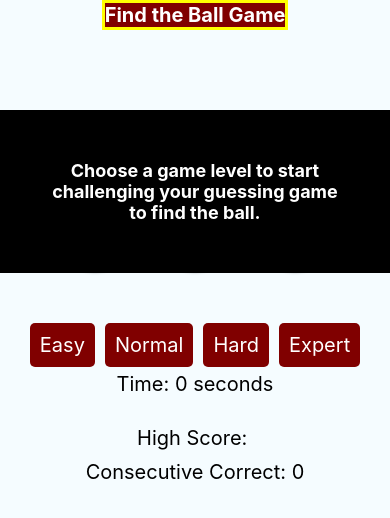
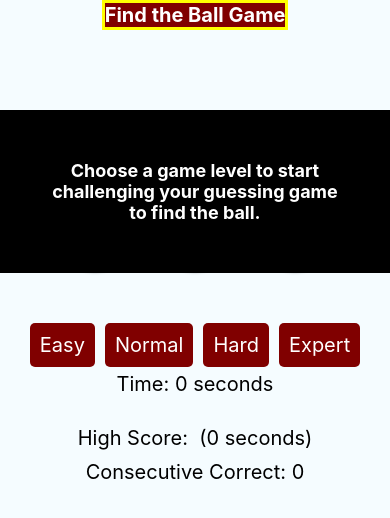
Before and after one commit to KimAH1999/reactNative-FindTheBallGame, a React Native app: screen / in a window 390 px wide. Shown: the top 518 px of the page. Built offline with nearby package versions, Linux system fonts and the light colour scheme.

Commit message:
timer added

```diff
--- a/App.js
+++ b/App.js
@@ -1,6 +1,6 @@
 //
 //
-import React, { useState, useEffect } from 'react';
+import React, { useState, useEffect, useRef } from 'react';
 import { StyleSheet, Text, View, TouchableOpacity } from 'react-native';
 import AsyncStorage from '@react-native-async-storage/async-storage';
 import * as Animatable from 'react-native-animatable';
@@ -10,33 +10,42 @@ const FindTheBallGame = () => {
   const [cups, setCups] = useState(['', '', '']);
   const [showSubtitle, setShowSubtitle] = useState(true);
   const [showBall, setShowBall] = useState(false);
-  const [setShowBallTimeout] = useState(null);
+  const [showBallTimeout, setShowBallTimeout] = useState(null);
   const [result, setResult] = useState('');
   const [consecutiveCorrect, setConsecutiveCorrect] = useState(0);
-  const [highScores, setHighScores] = useState({easy: 0,normal: 0,hard: 0,expert: 0,});
+  const [highScores, setHighScores] = useState({
+    easy: { score: 0, time: 0 },
+    normal: { score: 0, time: 0 },
+    hard: { score: 0, time: 0 },
+    expert: { score: 0, time: 0 },
+  });
   const [ballIndex, setBallIndex] = useState(null);
   const [gameOver, setGameOver] = useState(false);
   const [difficultyLevel, setDifficultyLevel] = useState('');
   const [timer, setTimer] = useState(0);
   const [isTimerRunning, setIsTimerRunning] = useState(false);
   const [timerInterval, setTimerInterval] = useState(null);
+  const updatedTimerScore = `${timer} seconds`;
 
   useEffect(() => {
-    console.log('Timer is running:', isTimerRunning);
     if (gameOver) {
       setIsTimerRunning(false);
       clearInterval(timerInterval);
     }
-  }, [gameOver]);
+  }, [gameOver, timerInterval]);
 
   const startTimer = () => {
-    setTimer(0); // Reset the timer
-    setIsTimerRunning(true);
-    const interval = setInterval(() => {
-      setTimer(prevTimer => prevTimer + 1);
-    }, 1000);
-    // Store the interval ID to clear the interval later
-    setTimerInterval(interval);
+    if (!isTimerRunning) {
+      setTimer(0);
+      setIsTimerRunning(true);
+      const interval = setInterval(() => {
+        setTimer((prevTimer) => prevTimer + 1);
+      }, 1000);
+      setTimerInterval(interval);
+    } else {
+      setIsTimerRunning(false);
+      clearInterval(timerInterval);
+    }
   };
 
   const handleCupPress = async(index) => {
@@ -48,9 +57,9 @@ const FindTheBallGame = () => {
       const newConsecutiveCorrect = consecutiveCorrect + 1;
       setConsecutiveCorrect(newConsecutiveCorrect);
 
-      if (newConsecutiveCorrect > highScores[difficultyLevel]) {
+      if (newConsecutiveCorrect > highScores[difficultyLevel].score) {
         const newHighScores = { ...highScores };
-        newHighScores[difficultyLevel] = newConsecutiveCorrect;
+        newHighScores[difficultyLevel].score = newConsecutiveCorrect;
         setHighScores(newHighScores);
 
         try {
@@ -123,7 +132,10 @@ const FindTheBallGame = () => {
       if (storedHighScore !== null) {
         setHighScores(prevHighScores => ({
           ...prevHighScores,
-          [selectedDifficultyLevel]: parseInt(storedHighScore),
+          [selectedDifficultyLevel]: {
+            ...prevHighScores[selectedDifficultyLevel],
+            score: parseInt(storedHighScore),
+          },
         }));
       }
     } catch (error) {
@@ -186,9 +198,8 @@ const FindTheBallGame = () => {
         <Text style={styles.resultText}>Time: {timer} seconds</Text>
         <View style={styles.resultRow}>
         <Text style={styles.resultText}>{result}</Text>
-        <Text style={styles.resultText}>High Score: {highScores[difficultyLevel]}</Text>
+        <Text style={styles.resultText}>High Score: {highScores[difficultyLevel]?.score} ({isTimerRunning ? `${timer} seconds` : '0 seconds'})</Text>
         <Text style={styles.resultText}>Consecutive Correct: {consecutiveCorrect}</Text>
-
       </View>
     </View>
   );
```
